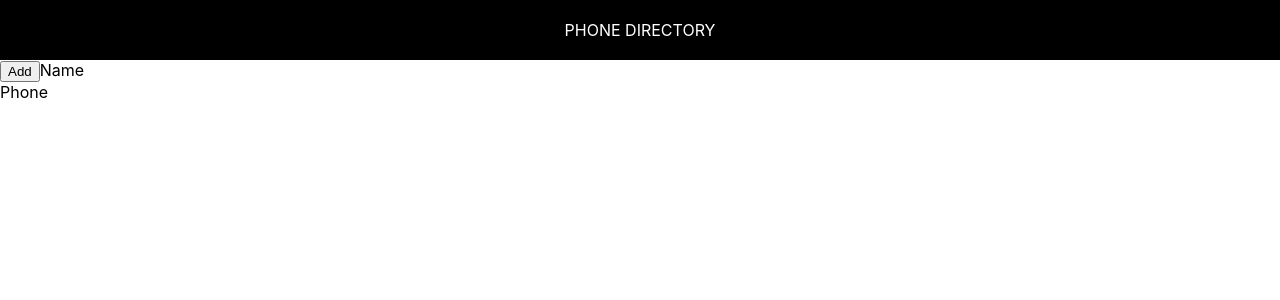
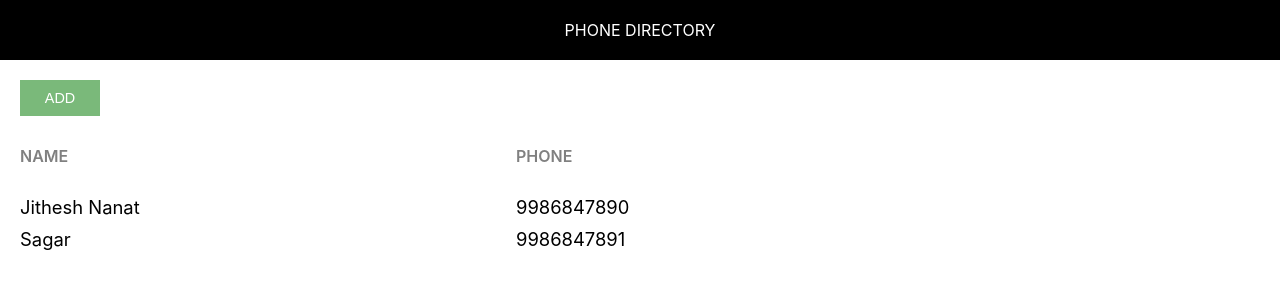
Before and after one commit to jitheshnanat/phone-directory, a React (Create React App) app: page / in a window 1280 px wide. Shown: the top 300 px of the page. Built offline with nearby package versions, Linux system fonts and the light colour scheme.

Commit message:
Rendered Subscribers Dynamically

```diff
--- /dev/null
+++ b/src/App.css
@@ -0,0 +1,44 @@
+.component-body-container {
+    padding: 20px;
+}
+
+.custom-btn {
+    padding: 10px;
+    border: none;
+    margin-right: 10px;
+    text-transform: uppercase;
+    width: 80px;
+    font-size: 0.9rem;
+    cursor: pointer;
+    outline: none;
+}
+
+.add-btn {
+    background: #7ab97a;
+    color: #fff;
+}
+
+.grid-container {
+    display: grid;
+    grid-template-columns: 40% 30% auto;
+    margin-bottom: 10px;
+}
+
+.heading-container {
+    margin: 30px 0 30px 0;
+    width: 100%;
+}
+
+.grid-item {
+    background-color: rgba(255, 255, 255, 0.8);
+    font-size: 1.15rem;
+    word-wrap: break-word;
+    padding-right: 10px;
+}
+
+.name-heading, .phone-heading {
+    font-size: 1rem;
+    font-weight: 600;
+    color: #808080;
+    text-transform: uppercase;
+}
--- a/src/App.js
+++ b/src/App.js
@@ -1,23 +1,54 @@
 import React, {Component} from 'react';
 import Header from "./Header";
-
+import './App.css';
 class App extends Component
 {
   render()
   {
+    let subscribers=[
+      {
+        id:1,
+        name: "Jithesh Nanat",
+        phone: "9986847890"
+      },
+      {
+        id:2,
+        name: "Sagar",
+        phone: "9986847891"
+      }
+    ]
   return (
-  <div>
-   <Header/>
-   <div>
-    <button>Add</button>
+    <div>
+    <Header/>
 
-       <span>Name</span><br/>
-       <span>Phone</span>
+    <div>
+
+
+    <div className="component-body-container">
+      <button className="custom-btn add-btn">Add</button>
+
+      <div className="grid-container heading-container">
+        <span className="grid-item name-heading">Name</span>
+        <span className="grid-item phone-heading">Phone</span>
+      </div>
+      {
+      subscribers.map(sub=> {
+    return <div key={sub.id} className="grid-container">
+      <span className="grid-item">{sub.name}</span>
+      <span className="grid-item">{sub.phone}</span>
+      </div>
+  })
+}
+      </div>
+
     </div>
- </div>
-  );
+
+  </div>
+
+
+);
+
   }
-
 }
 
 export default App;
```
